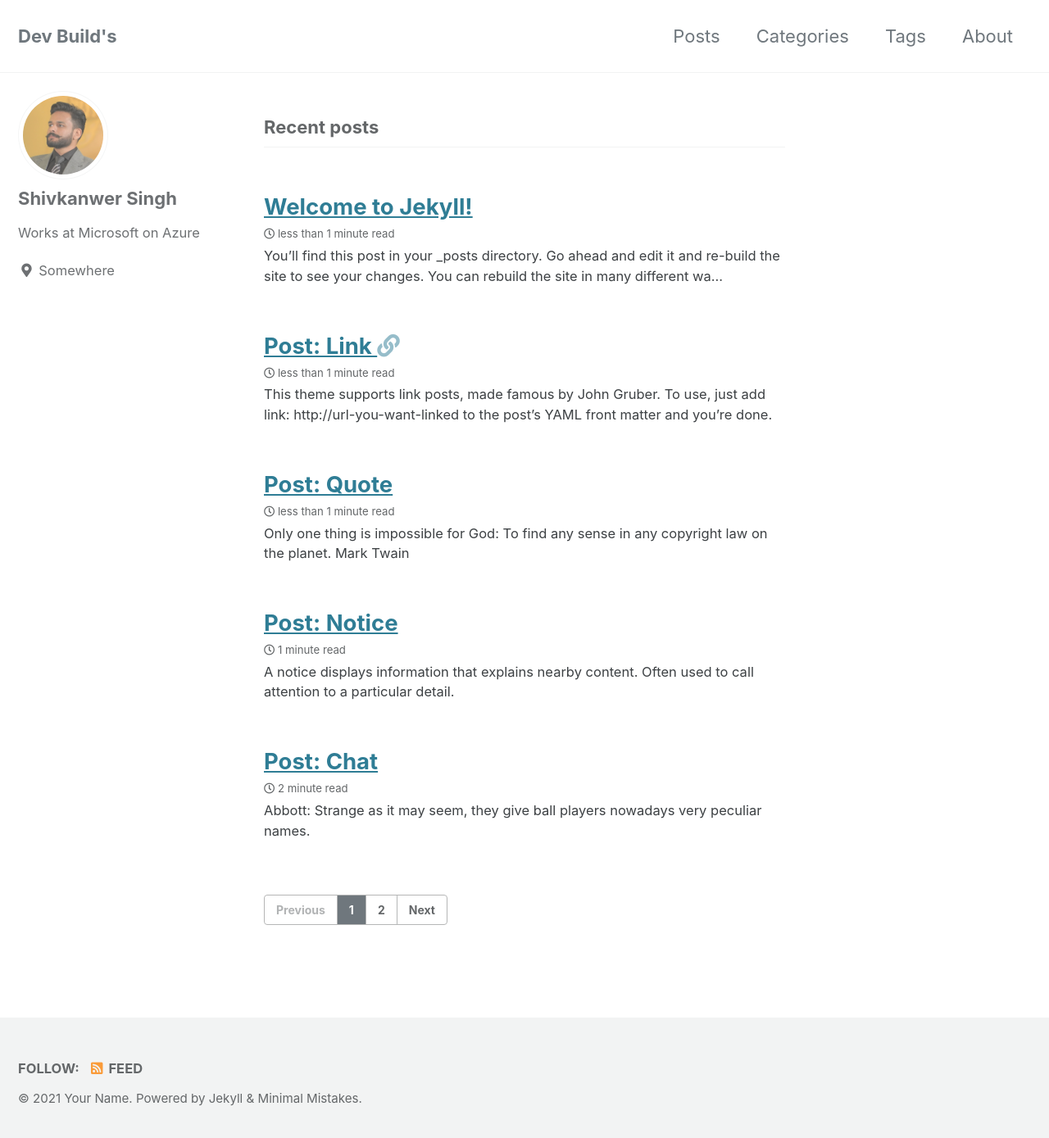
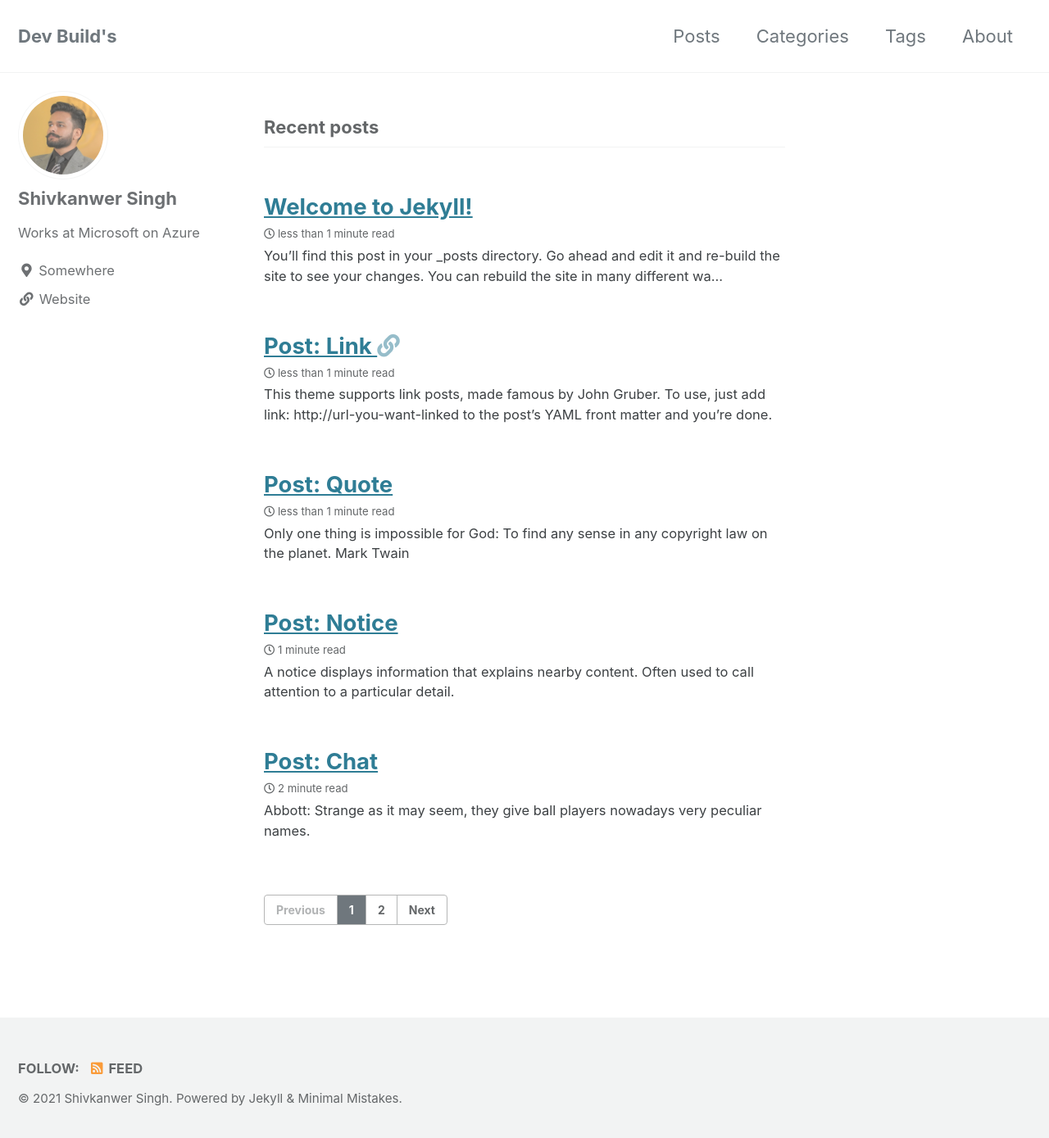
Before and after one commit to shivkanwer/devbuilds, a Jekyll site: the page built from index.html, in a window 1280 px wide and 1397 px high. Shown: the top 1389 px of the window at 82% size. Built offline with Jekyll 4.4.1, drawn with Linux system fonts in a browser that asks for light colours; cached includes are drawn as plain includes; the list of posts is cut into pages by our own code.

Commit message:
Made changes to Config

```diff
--- a/_config.yml
+++ b/_config.yml
@@ -19,8 +19,8 @@ locale                   : "en-US"
 title                    : "Dev Build's"
 title_separator          : "-"
 subtitle                 : # site tagline that appears below site title in masthead
-name                     : "Your Name"
-description              : "An amazing website."
+name                     : "Shivkanwer Singh"
+description              : "Here I discuss all things Azure"
 url                      : # the base hostname & protocol for your site e.g. "https://mmistakes.github.io"
 baseurl                  : # the subpath of your site, e.g. "/blog"
 repository               : "thetecheguy/devbuilds"
@@ -30,9 +30,9 @@ masthead_title           : # overrides the website title displayed in the masthe
 # breadcrumbs            : false # true, false (default)
 words_per_minute         : 200
 comments:
-  provider               : # false (default), "disqus", "discourse", "facebook", "staticman", "staticman_v2", "utterances", "giscus", "custom"
+  provider               : "disqus"
   disqus:
-    shortname            : # https://help.disqus.com/customer/portal/articles/466208-what-s-a-shortname-
+    shortname            : "devbuilds"
   discourse:
     server               : # https://meta.discourse.org/t/embedding-discourse-comments-via-javascript/31963 , e.g.: meta.discourse.org
   facebook:
@@ -112,7 +112,7 @@ author:
       # url: "mailto:your.name@email.com"
     - label: "Website"
       icon: "fas fa-fw fa-link"
-      # url: "https://your-website.com"
+      url: "https://devbuilds.com/"
     - label: "Twitter"
       icon: "fab fa-fw fa-twitter-square"
       # url: "https://twitter.com/"
@@ -284,6 +284,6 @@ defaults:
       layout: single
       author_profile: true
       read_time: true
-      comments: # true
+      comments: true
       share: true
       related: true
```
